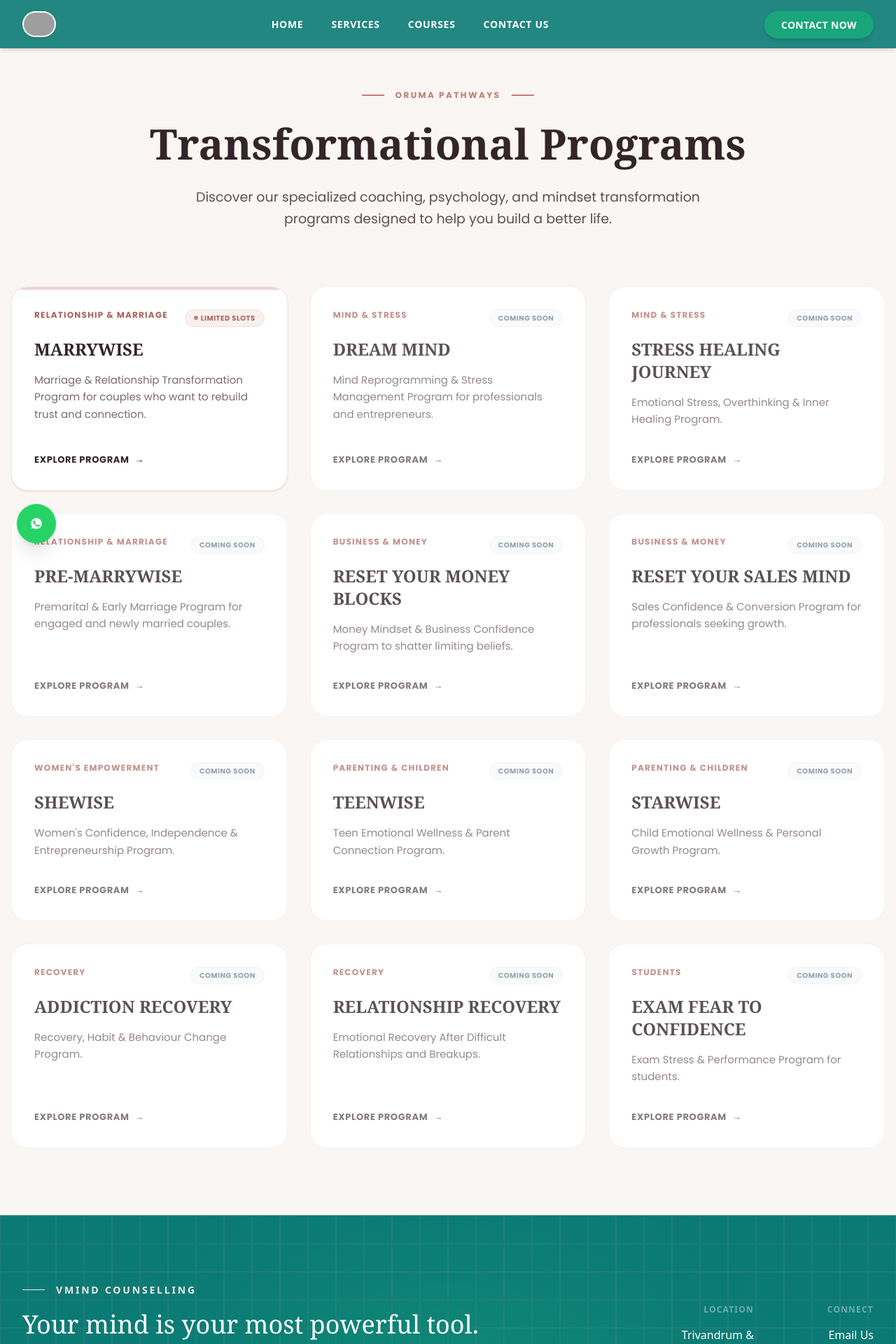
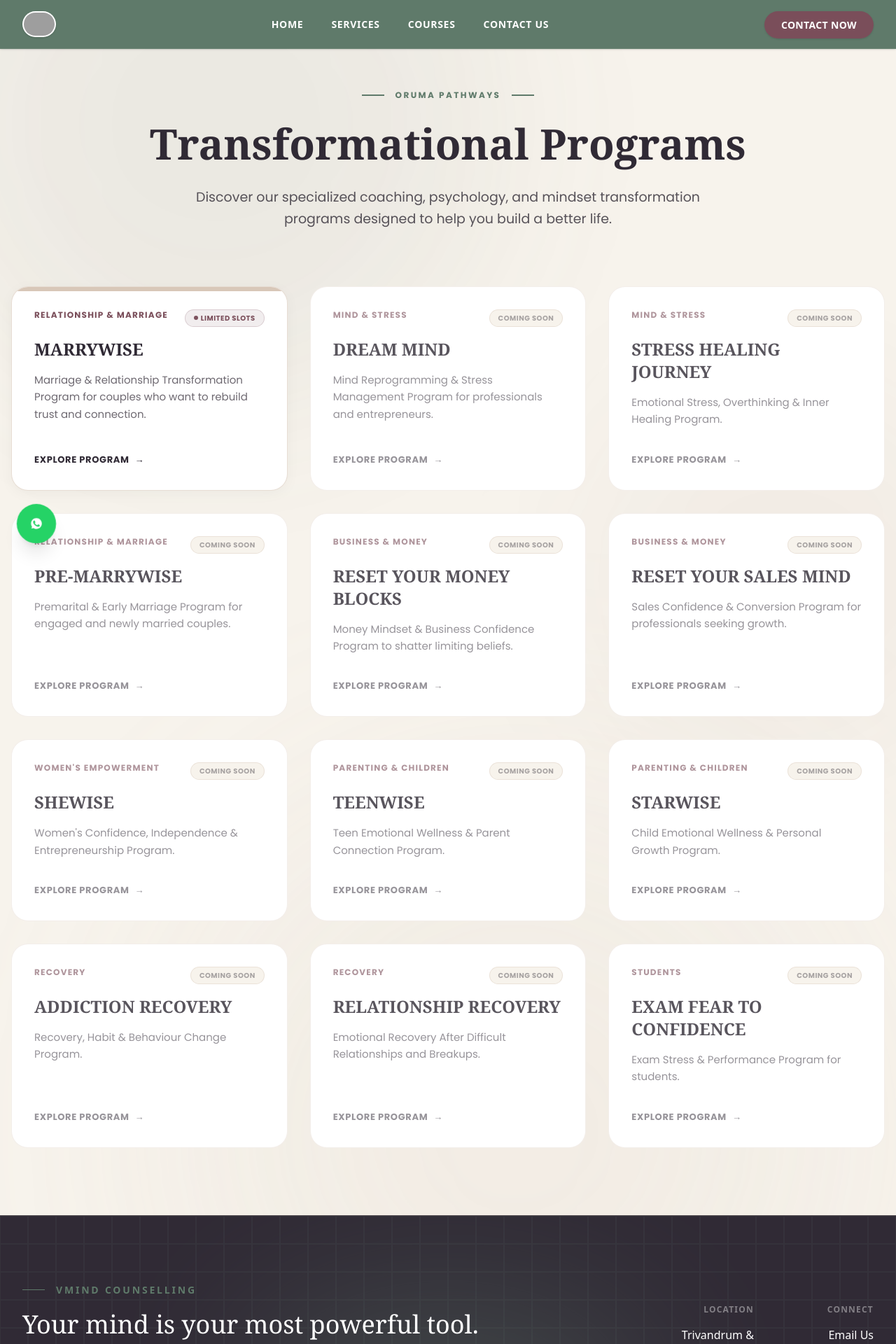
Before and after one commit to goku3137/vmind, a Next.js app: page /course in a window 1280 px wide. Shown: the top 1920 px of the page at 70% size. Built offline with nearby package versions, Linux system fonts and the light colour scheme; grey boxes are pictures that could not be loaded; a web font is replaced by a local one.

Commit message:
redisgned course page

```diff
--- a/src/app/course/page.tsx
+++ b/src/app/course/page.tsx
@@ -109,19 +109,51 @@ export default function CoursesListPage() {
   ];
 
   return (
-    <div className="flex flex-col w-full min-h-screen bg-[#FAF6F3] pt-32 pb-24 text-[#33252A] font-sans">
-      <section className="w-full max-w-7xl mx-auto px-4 space-y-12">
+    <div className="flex flex-col w-full min-h-screen bg-[#F7F3EC] pt-32 pb-24 text-[#302A35] font-sans relative overflow-hidden">
+      {/* Custom Keyframes for Ambient Background */}
+      <style dangerouslySetInnerHTML={{__html: `
+        @keyframes drift1 {
+          0% { transform: translate(0, 0) scale(1); }
+          33% { transform: translate(5vw, -5vh) scale(1.1); }
+          66% { transform: translate(-3vw, 3vh) scale(0.9); }
+          100% { transform: translate(0, 0) scale(1); }
+        }
+        @keyframes drift2 {
+          0% { transform: translate(0, 0) scale(1); }
+          33% { transform: translate(-5vw, 4vh) scale(1.1); }
+          66% { transform: translate(4vw, -3vh) scale(0.9); }
+          100% { transform: translate(0, 0) scale(1); }
+        }
+      `}} />
+
+      {/* Ambient 2D/3D Background */}
+      <div className="absolute inset-0 overflow-hidden pointer-events-none z-0 opacity-70">
+        <div
+          className="absolute -top-[10%] -left-[10%] w-[60vw] h-[60vw] rounded-full bg-[#5F7A6A]/10 blur-[120px] mix-blend-multiply"
+          style={{ animation: 'drift1 25s infinite ease-in-out' }}
+        ></div>
+        <div
+          className="absolute top-[30%] -right-[10%] w-[50vw] h-[50vw] rounded-full bg-[#7A4E5A]/5 blur-[100px] mix-blend-multiply"
+          style={{ animation: 'drift2 30s infinite ease-in-out reverse' }}
+        ></div>
+        <div
+          className="absolute -bottom-[20%] left-[20%] w-[70vw] h-[70vw] rounded-full bg-[#D8C7B8]/20 blur-[150px] mix-blend-multiply"
+          style={{ animation: 'drift1 35s infinite ease-in-out' }}
+        ></div>
+      </div>
+
+      <section className="w-full max-w-7xl mx-auto px-4 space-y-12 relative z-10">
         {/* Header Text */}
         <AnimatedSection animation="fadeInUp" className="text-center space-y-6">
-          <div className="flex items-center justify-center text-[#C47C76] font-bold tracking-[0.2em] text-xs uppercase">
-            <span className="w-8 h-[2px] bg-[#C47C76] mr-4"></span>
+          <div className="flex items-center justify-center text-[#5F7A6A] font-bold tracking-[0.2em] text-xs uppercase">
+            <span className="w-8 h-[2px] bg-[#5F7A6A] mr-4"></span>
             ORUMA Pathways
-            <span className="w-8 h-[2px] bg-[#C47C76] ml-4"></span>
+            <span className="w-8 h-[2px] bg-[#5F7A6A] ml-4"></span>
           </div>
           <h1 className="text-4xl md:text-5xl lg:text-6xl font-bold font-serif leading-tight">
             Transformational Programs
           </h1>
-          <p className="text-[#5D4E54] text-[17px] md:text-[19px] max-w-3xl mx-auto leading-relaxed">
+          <p className="text-[#302A35]/80 text-[17px] md:text-[19px] max-w-3xl mx-auto leading-relaxed">
             Discover our specialized coaching, psychology, and mindset transformation programs designed to help you build a better life.
           </p>
         </AnimatedSection>
@@ -133,57 +165,60 @@ export default function CoursesListPage() {
               key={idx}
               animation="fadeInUp"
               delay={0.1 + (idx * 0.05)}
-              className={`bg-white p-8 rounded-[24px] border flex flex-col h-full relative overflow-hidden transition-all ${
+              className={`bg-white p-8 rounded-[24px] border flex flex-col h-full relative overflow-hidden transition-all duration-500 ease-out transform-gpu ${
                 program.isActive
-                  ? 'shadow-sm border-[#EAD5D3]/40 group hover:shadow-xl hover:-translate-y-1'
-                  : 'shadow-none border-gray-100 opacity-[0.85] group hover:border-[#EAD5D3]/40'
+                  ? 'shadow-[0_4px_20px_rgba(0,0,0,0.04)] border-[#D8C7B8]/60 group hover:shadow-[0_30px_60px_rgba(48,42,53,0.15)] hover:-translate-y-4 hover:scale-[1.02] hover:-rotate-1 z-10'
+                  : 'shadow-none border-[#D8C7B8]/30 opacity-[0.85] group hover:border-[#D8C7B8]/60 hover:-translate-y-1 hover:shadow-lg hover:opacity-100 z-0'
               }`}
             >
-              {/* Subtle accent line on top for active */}
+              {/* Subtle accent line and 3D glowing gradient on hover */}
               {program.isActive && (
-                <div className="absolute top-0 left-0 w-full h-1 bg-[#EAD5D3] group-hover:bg-[#C47C76] transition-colors"></div>
+                <>
+                  <div className="absolute top-0 left-0 w-full h-1.5 bg-[#D8C7B8] group-hover:bg-[#7A4E5A] transition-colors duration-500"></div>
+                  <div className="absolute inset-0 bg-gradient-to-br from-[#7A4E5A]/5 via-transparent to-transparent opacity-0 group-hover:opacity-100 transition-opacity duration-700 pointer-events-none"></div>
+                </>
               )}
 
               <div className="flex-1 space-y-4">
                 <div className="flex justify-between items-start">
-                  <span className={`font-bold tracking-widest text-xs uppercase ${program.isActive ? 'text-[#A8635D]' : 'text-[#A8635D]/70'}`}>
+                  <span className={`font-bold tracking-widest text-xs uppercase ${program.isActive ? 'text-[#7A4E5A]' : 'text-[#7A4E5A]/60'}`}>
                     {program.category}
                   </span>
 
                   {program.isActive ? (
-                    <span className="bg-[#F9F0EE] text-[#A8635D] px-3 py-1 rounded-full text-[10px] font-bold uppercase tracking-wider border border-[#F2DFDD] flex items-center gap-1">
-                      <span className="w-1.5 h-1.5 rounded-full bg-[#C47C76] animate-pulse"></span>
+                    <span className="bg-[#7A4E5A]/10 text-[#7A4E5A] px-3 py-1 rounded-full text-[10px] font-bold uppercase tracking-wider border border-[#7A4E5A]/20 flex items-center gap-1">
+                      <span className="w-1.5 h-1.5 rounded-full bg-[#7A4E5A] animate-pulse"></span>
                       {program.status}
                     </span>
                   ) : (
-                    <span className="bg-gray-50 text-gray-400 px-3 py-1 rounded-full text-[10px] font-bold uppercase tracking-wider border border-gray-100">
+                    <span className="bg-[#F7F3EC] text-[#302A35]/40 px-3 py-1 rounded-full text-[10px] font-bold uppercase tracking-wider border border-[#D8C7B8]/40">
                       {program.status}
                     </span>
                   )}
                 </div>
 
                 <h3 className={`text-2xl font-bold font-serif transition-colors ${
-                  program.isActive ? 'text-[#33252A] group-hover:text-[#C47C76]' : 'text-[#33252A]/80 group-hover:text-[#33252A]'
+                  program.isActive ? 'text-[#302A35] group-hover:text-[#7A4E5A]' : 'text-[#302A35]/80 group-hover:text-[#302A35]'
                 }`}>
                   {program.name}
                 </h3>
 
-                <p className={`text-[15px] leading-relaxed ${program.isActive ? 'text-[#7C6971]' : 'text-[#7C6971]/80'}`}>
+                <p className={`text-[15px] leading-relaxed ${program.isActive ? 'text-[#302A35]/70' : 'text-[#302A35]/50'}`}>
                   {program.desc}
                 </p>
               </div>
 
-              <div className="pt-8 mt-auto">
+              <div className="pt-8 mt-auto relative z-10">
                 <Link
                   href={program.link}
-                  className={`inline-flex items-center font-bold text-[13px] uppercase tracking-wider transition-colors ${
+                  className={`inline-flex items-center font-bold text-[13px] uppercase tracking-wider transition-all duration-300 ${
                     program.isActive
-                      ? 'text-[#33252A] group-hover:text-[#C47C76]'
-                      : 'text-[#33252A]/60 group-hover:text-[#A8635D]'
+                      ? 'text-[#302A35] group-hover:text-[#7A4E5A] group-hover:scale-105 origin-left'
+                      : 'text-[#302A35]/50 group-hover:text-[#7A4E5A]/70 group-hover:translate-x-1'
                   }`}
                 >
                   Explore Program
-                  <span className="ml-2 group-hover:translate-x-2 transition-transform">→</span>
+                  <span className={`ml-2 transition-transform duration-300 ${program.isActive ? 'group-hover:translate-x-3' : 'group-hover:translate-x-1'}`}>→</span>
                 </Link>
               </div>
             </AnimatedSection>
--- a/src/components/Footer.tsx
+++ b/src/components/Footer.tsx
@@ -8,13 +8,14 @@ export function Footer() {
   const pathname = usePathname();
   const isPremiumPage = pathname === '/course' || pathname === '/course/marrywise';
   const isMarriageCouncilPage = pathname === '/course/marrywise';
+  const isCourseListPage = pathname === '/course';
 
-  const footerBg = isMarriageCouncilPage ? 'bg-[#1F1518] border-[#EAD5D3]/20' : 'bg-[#0B7A75] border-[#148C66]';
-  const glowColor = isMarriageCouncilPage ? 'bg-[#C47C76]' : 'bg-[#19A67A]';
-  const giantText = isMarriageCouncilPage ? 'HEAL TOGETHER.' : 'MASTER YOUR MIND.';
-  const brandColor = isMarriageCouncilPage ? 'text-[#C47C76]' : 'text-[#F4E6E3]';
-  const lineBg = isMarriageCouncilPage ? 'bg-[#C47C76]' : 'bg-[#F4E6E3]';
-  const buttonBg = isMarriageCouncilPage ? 'bg-[#C47C76] text-white hover:bg-[#A8635D]' : 'bg-[#D48C8C] text-white hover:bg-[#B36B6B]';
+  const footerBg = isMarriageCouncilPage ? 'bg-[#1F1518] border-[#EAD5D3]/20' : isCourseListPage ? 'bg-[#302A35] border-[#D8C7B8]/20' : 'bg-[#0B7A75] border-[#148C66]';
+  const glowColor = isMarriageCouncilPage ? 'bg-[#C47C76]' : isCourseListPage ? 'bg-[#5F7A6A]' : 'bg-[#19A67A]';
+  const giantText = isMarriageCouncilPage ? 'HEAL TOGETHER.' : isCourseListPage ? 'ORUMA PATHWAYS.' : 'MASTER YOUR MIND.';
+  const brandColor = isMarriageCouncilPage ? 'text-[#C47C76]' : isCourseListPage ? 'text-[#5F7A6A]' : 'text-[#F4E6E3]';
+  const lineBg = isMarriageCouncilPage ? 'bg-[#C47C76]' : isCourseListPage ? 'bg-[#5F7A6A]' : 'bg-[#F4E6E3]';
+  const buttonBg = isMarriageCouncilPage ? 'bg-[#C47C76] text-white hover:bg-[#A8635D]' : isCourseListPage ? 'bg-[#7A4E5A] text-white hover:bg-[#5C3A44]' : 'bg-[#D48C8C] text-white hover:bg-[#B36B6B]';
   const footerLink = isMarriageCouncilPage ? 'https://wa.me/918157039987?text=I%20want%20to%20book%20for%20marriage%20counseling' : '/contact';
 
   if (isPremiumPage) {
@@ -30,7 +31,7 @@ export function Footer() {
           {[...Array(300)].map((_, i) => (
             <div
               key={i}
-              className={`w-full h-full border-[0.5px] transition-colors duration-1000 hover:duration-0 ${isMarriageCouncilPage ? 'border-[#C47C76]/5 hover:bg-[#C47C76]/20' : 'border-[#D48C8C]/10 hover:bg-[#D48C8C]/40'}`}
+              className={`w-full h-full border-[0.5px] transition-colors duration-1000 hover:duration-0 ${isMarriageCouncilPage ? 'border-[#C47C76]/5 hover:bg-[#C47C76]/20' : isCourseListPage ? 'border-[#5F7A6A]/10 hover:bg-[#5F7A6A]/30' : 'border-[#D48C8C]/10 hover:bg-[#D48C8C]/40'}`}
             />
           ))}
         </div>
--- a/src/components/Header.tsx
+++ b/src/components/Header.tsx
@@ -7,7 +7,7 @@ import { motion, AnimatePresence } from 'framer-motion';
 
 export function Header() {
   const pathname = usePathname();
-  const isCoursePage = pathname?.includes('/course');
+  const isCoursePage = pathname === '/course' || pathname?.startsWith('/course/') && !pathname.includes('marrywise');
   const isMarriageCouncilPage = pathname === '/course/marrywise';
   const [isMobileMenuOpen, setIsMobileMenuOpen] = useState(false);
   const [isScrolled, setIsScrolled] = useState(false);
@@ -20,17 +20,23 @@ export function Header() {
     return () => window.removeEventListener('scroll', handleScroll);
   }, []);
 
-  // Custom theme colors for the marriage council page
+  // Premium themes: Espresso for MarryWise, Sage Green for Course listing
   const headerBg = isMarriageCouncilPage
     ? (isScrolled ? 'bg-[#2A1E22]/50 backdrop-blur-md border-b border-[#EAD5D3]/20' : 'bg-[#2A1E22]/95 border-b border-[#EAD5D3]/10')
-    : isCoursePage ? 'bg-[#0B7A75] md:bg-[#0B7A75]/90' : 'bg-[#0B7A75]/90';
+    : isCoursePage
+      ? (isScrolled ? 'bg-[#5F7A6A]/20 backdrop-blur-lg border-b border-[#F7F3EC]/30 shadow-md' : 'bg-[#5F7A6A] border-b border-[#F7F3EC]/10 shadow-sm')
+      : 'bg-[#0B7A75]/90';
 
-  const hoverAccent = isMarriageCouncilPage ? 'hover:text-[#C47C76]' : 'hover:text-[#FDB813]';
+  const hoverAccent = isMarriageCouncilPage ? 'hover:text-[#C47C76]' : isCoursePage ? 'hover:text-[#D8C7B8]' : 'hover:text-[#FDB813]';
+
   const buttonClass = isMarriageCouncilPage
-    ? 'bg-[#C47C76] hover:bg-[#A8635D]'
-    : 'bg-[#19A67A] hover:bg-[#148C66]';
-  const mobileFocusRing = isMarriageCouncilPage ? 'focus:ring-[#C47C76]' : 'focus:ring-[#FDB813]';
-  const mobileMenuBg = isMarriageCouncilPage ? 'bg-[#2A1E22]' : 'bg-[#0B7A75]';
+    ? 'bg-[#C47C76] hover:bg-[#A8635D] shadow-sm'
+    : isCoursePage
+      ? 'bg-[#7A4E5A] text-white hover:bg-[#5C3A44] shadow-sm'
+      : 'bg-[#19A67A] hover:bg-[#148C66]';
+
+  const mobileFocusRing = isMarriageCouncilPage ? 'focus:ring-[#C47C76]' : isCoursePage ? 'focus:ring-[#D8C7B8]' : 'focus:ring-[#FDB813]';
+  const mobileMenuBg = isMarriageCouncilPage ? 'bg-[#2A1E22]' : isCoursePage ? 'bg-[#5F7A6A]' : 'bg-[#0B7A75]';
 
   return (
     <header className={`w-full fixed top-0 z-50 backdrop-blur-md shadow-md py-3 md:py-4 transition-colors duration-300 ${headerBg}`}>
```
